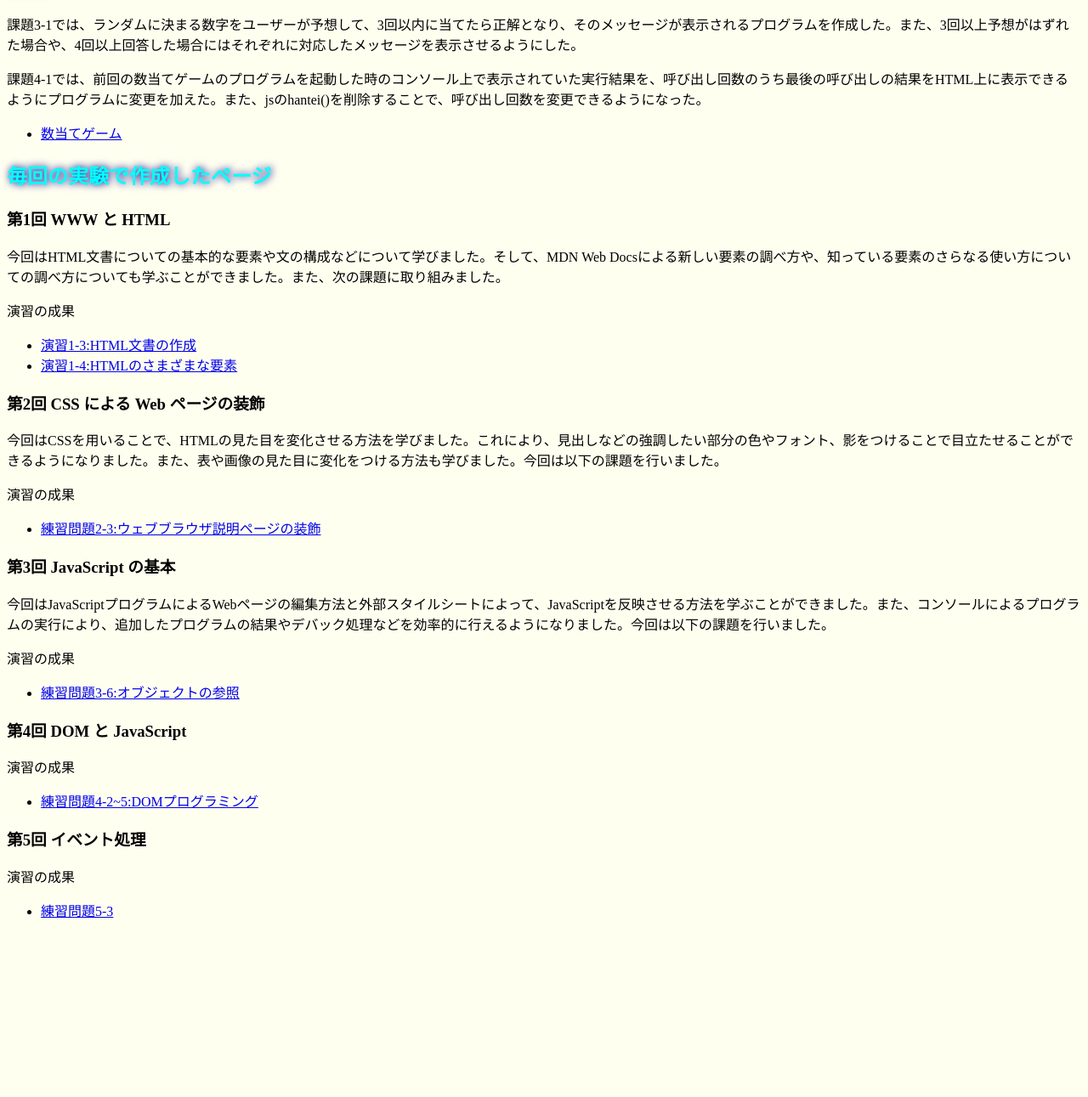
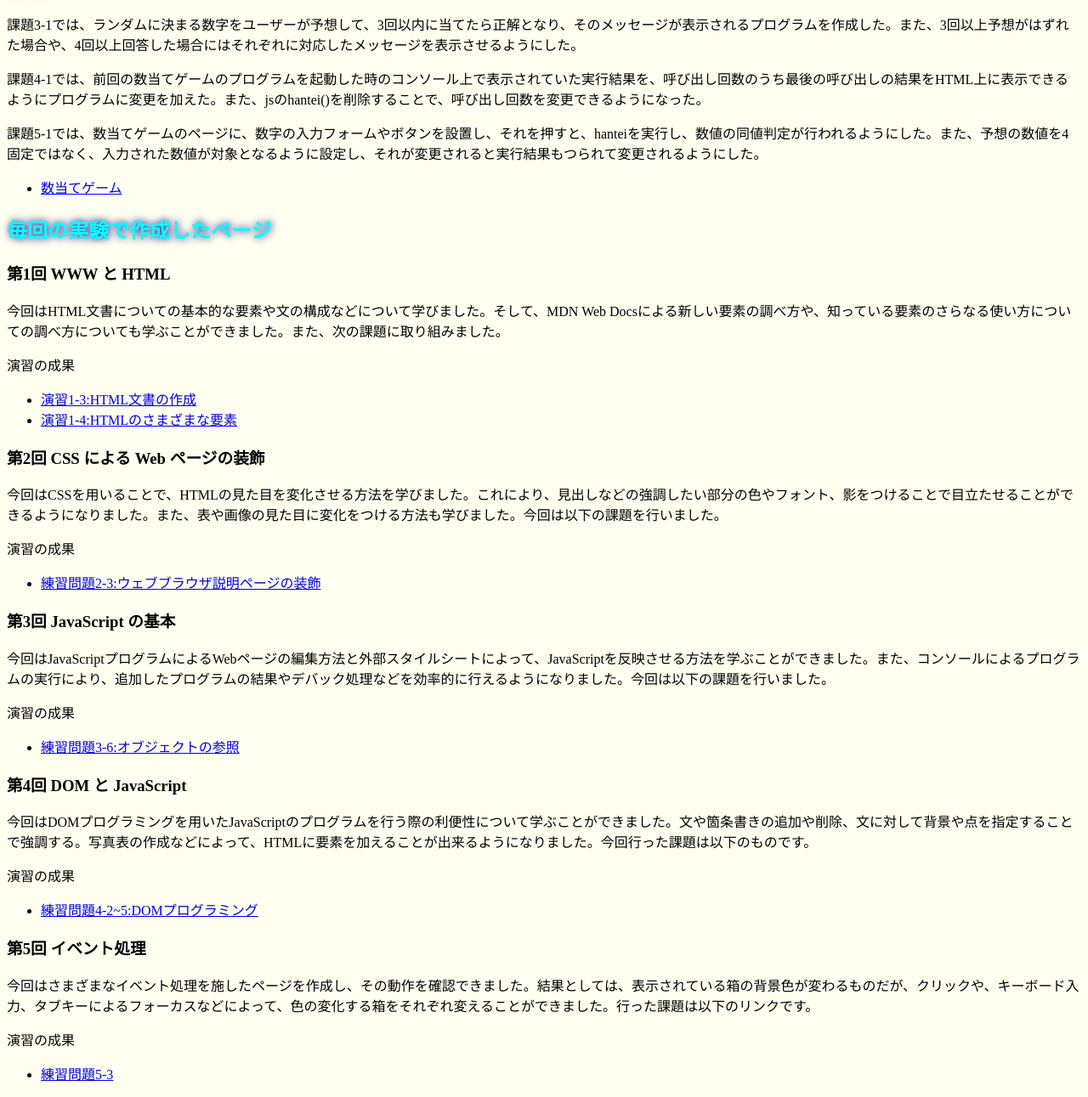
Before and after one commit to G285072022/medialabo, a plain HTML site: page index.html in a window 1280 px wide. Shown: the part 349-1640 px from the top of the page at 85% size. Before the commit the page ends 1448 px from the top, so only its background shows below. Drawn offline with Linux system fonts and the light colour scheme.

Commit message:
第5回課題

```diff
--- a/index.html
+++ b/index.html
@@ -17,7 +17,9 @@
 
     <h2>数当てゲーム</h2>
     <p>課題3-1では、ランダムに決まる数字をユーザーが予想して、3回以内に当てたら正解となり、そのメッセージが表示されるプログラムを作成した。また、3回以上予想がはずれた場合や、4回以上回答した場合にはそれぞれに対応したメッセージを表示させるようにした。</p>
-    <p>課題4-1では、前回の数当てゲームのプログラムを起動した時のコンソール上で表示されていた実行結果を、呼び出し回数のうち最後の呼び出しの結果をHTML上に表示できるようにプログラムに変更を加えた。また、jsのhantei()を削除することで、呼び出し回数を変更できるようになった。</HTML></p>
+    <p>課題4-1では、前回の数当てゲームのプログラムを起動した時のコンソール上で表示されていた実行結果を、呼び出し回数のうち最後の呼び出しの結果をHTML上に表示できるようにプログラムに変更を加えた。また、jsのhantei()を削除することで、呼び出し回数を変更できるようになった。</p>
+    <p>課題5-1では、数当てゲームのページに、数字の入力フォームやボタンを設置し、それを押すと、hanteiを実行し、数値の同値判定が行われるようにした。また、予想の数値を4固定ではなく、入力された数値が対象となるように設定し、それが変更されると実行結果もつられて変更されるようにした。
+    </p>
     <ul>
       <li><a href="kazuate.html">数当てゲーム</a></li>
     </ul>
@@ -47,14 +49,14 @@
     </ul>
 
     <h3>第4回 DOM と JavaScript</h3>
-    <p></p>
+    <p>今回はDOMプログラミングを用いたJavaScriptのプログラムを行う際の利便性について学ぶことができました。文や箇条書きの追加や削除、文に対して背景や点を指定することで強調する。写真表の作成などによって、HTMLに要素を加えることが出来るようになりました。今回行った課題は以下のものです。</p>
     <p>演習の成果</p>
     <ul>
       <li><a href="practice-dom/dom-exercise.html">練習問題4-2~5:DOMプログラミング</a></li>
     </ul>
 
     <h3>第5回 イベント処理</h3>
-    <p></p>
+    <p>今回はさまざまなイベント処理を施したページを作成し、その動作を確認できました。結果としては、表示されている箱の背景色が変わるものだが、クリックや、キーボード入力、タブキーによるフォーカスなどによって、色の変化する箱をそれぞれ変えることができました。行った課題は以下のリンクです。</p>
     <p>演習の成果</p>
     <ul>
       <li><a href="practice-event/event-list.html">練習問題5-3</a></li>
```
